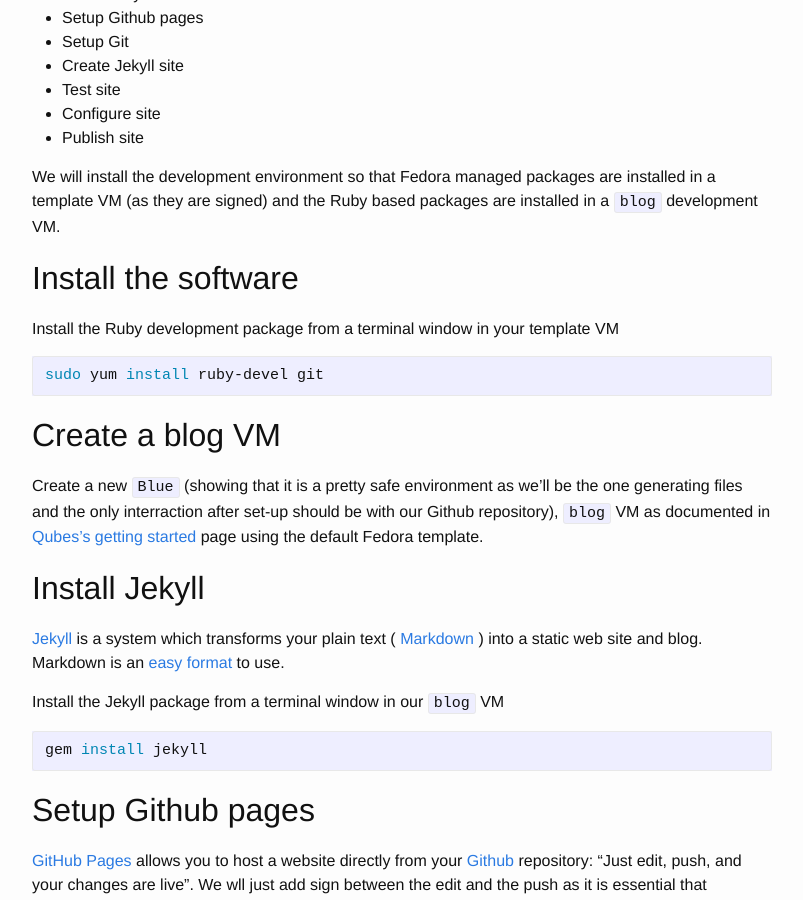
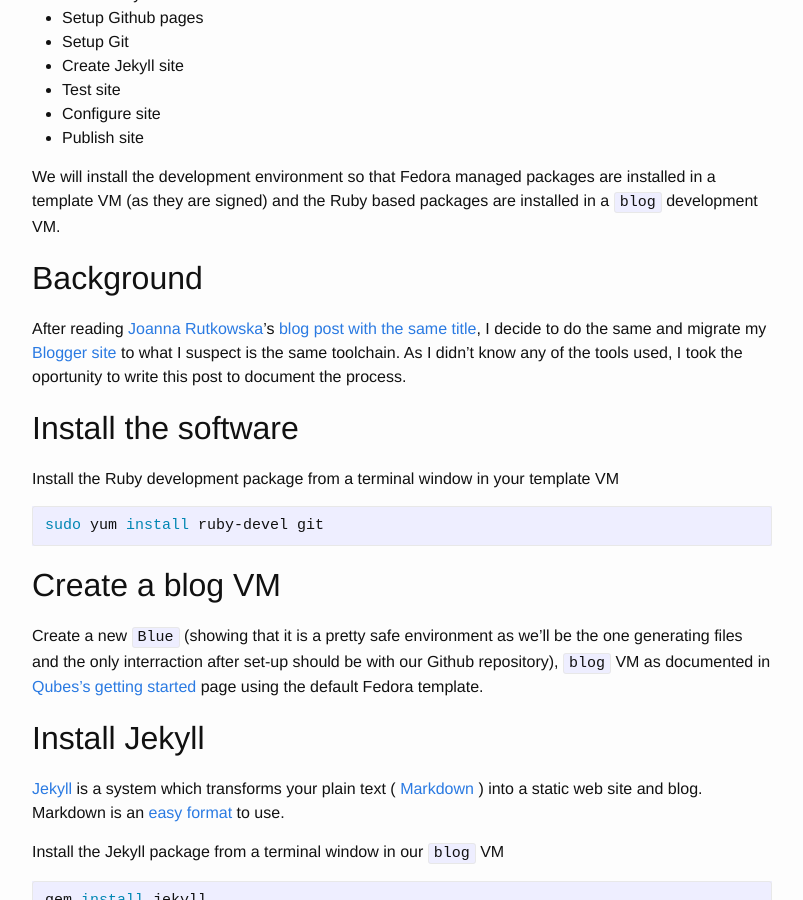
Before and after one commit to adubois/adubois.github.io, a Jekyll site: the page built from _posts/2016-01-17-create-github-blog.md, in a window 1280 px wide and 900 px high, scrolled down 455 px. Shown: the whole window, without its empty margins (238-1041 px from the left). Built offline with Jekyll 4.4.1, drawn with Linux system fonts in a browser that asks for light colours.

Commit message:
Adding background to Create Github Blog

```diff
--- a/_posts/2016-01-17-create-github-blog.md
+++ b/_posts/2016-01-17-create-github-blog.md
@@ -28,6 +28,15 @@ This Howto can be decomposed in the following high level tasks
 We will install the development environment so that Fedora managed packages are
 installed in a template VM (as they are signed) and the Ruby based packages are
 installed in a `blog` development VM.
+
+Background
+----------
+
+After reading [Joanna Rutkowska](http://blog.invisiblethings.org/about/)'s
+[blog post with the same title](http://blog.invisiblethings.org/2015/02/09/my-new-git-based-blog.html), I decide
+to do the same and migrate my [Blogger site](http://bowabos.blogspot.co.uk/) to
+what I suspect is the same toolchain. As I didn't know any of the tools used,
+I took the oportunity to write this post to document the process.
 
 Install the software
 --------------------
```
